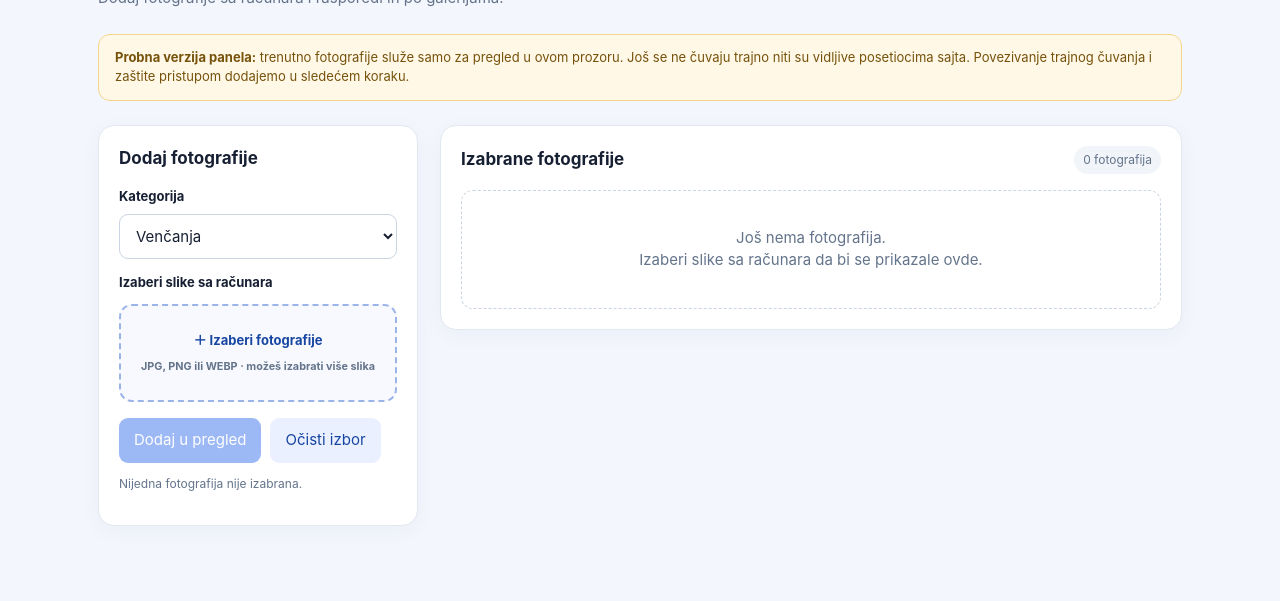
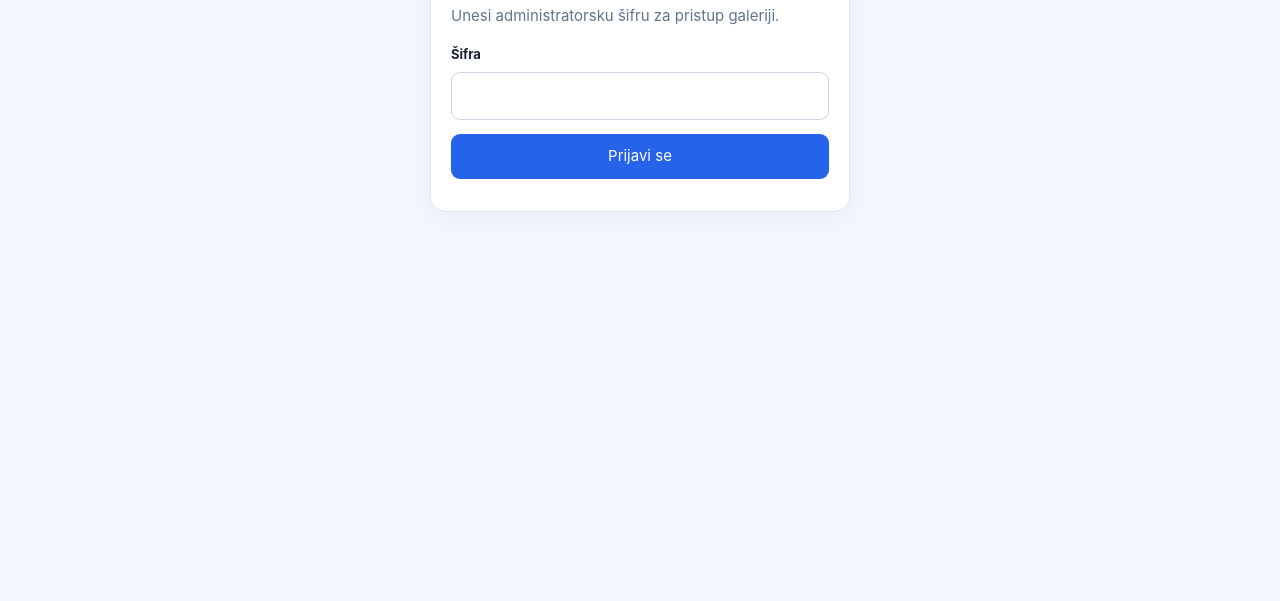
Before and after one commit to fotonetworksrb/fotonetworksrb, a plain HTML site: page admin.html in a window 1280 px wide. Shown: the part 199-800 px from the top of the page. Drawn offline with Linux system fonts and the light colour scheme.

Commit message:
Add editor password login screen

```diff
--- a/admin.html
+++ b/admin.html
@@ -26,8 +26,13 @@ input[type=file]{display:none}.btn{display:inline-flex;align-items:center;justif
 <body>
 <header><div class="brand">FotoNetworkSrb<span>Administracija galerije</span></div><a href="index.html">← Nazad na sajt</a></header>
 <main>
+<section id="login" class="panel" style="max-width:420px;margin:45px auto">
+<h1 style="margin:0 0 8px">Prijava urednika</h1><p style="color:#64748b;margin:0 0 18px">Unesi administratorsku šifru za pristup galeriji.</p>
+<form id="loginForm"><label for="password">Šifra</label><input id="password" type="password" autocomplete="current-password" required style="width:100%;padding:12px;border:1px solid #cbd5e1;border-radius:9px;font:inherit"><button class="btn" type="submit" style="width:100%;margin-top:14px">Prijavi se</button><p id="loginMessage" class="hint" role="alert"></p></form>
+</section>
+<div id="adminContent" hidden>
 <section class="intro"><h1>Upravljanje fotografijama</h1><p>Dodaj fotografije sa računara i rasporedi ih po galerijama.</p></section>
-<div class="notice"><strong>Probna verzija panela:</strong> trenutno fotografije služe samo za pregled u ovom prozoru. Još se ne čuvaju trajno niti su vidljive posetiocima sajta. Povezivanje trajnog čuvanja i zaštite pristupom dodajemo u sledećem koraku.</div>
+<div class="notice"><strong>Napomena:</strong> prijava će raditi tek kada povežemo serverski API. Sam ekran za šifru nije zaštita dok server ne proverava šifru.</div>
 <div class="layout">
 <section class="panel">
 <h2>Dodaj fotografije</h2>
@@ -40,10 +45,11 @@ input[type=file]{display:none}.btn{display:inline-flex;align-items:center;justif
 <p class="hint" id="selection">Nijedna fotografija nije izabrana.</p>
 </section>
 <section class="panel">
-<div class="toolbar"><h2>Izabrane fotografije</h2><span class="count" id="count">0 fotografija</span></div>
+<div class="toolbar"><h2>Izabrane fotografije</h2><button class="btn secondary" id="logout" type="button">Odjavi se</button><span class="count" id="count">0 fotografija</span></div>
 <div class="grid" id="gallery"><div class="empty">Još nema fotografija.<br>Izaberi slike sa računara da bi se prikazale ovde.</div></div>
 </section>
 </div>
 </main>
+</div>
 <script src="admin.js"></script>
 </body></html>
```
